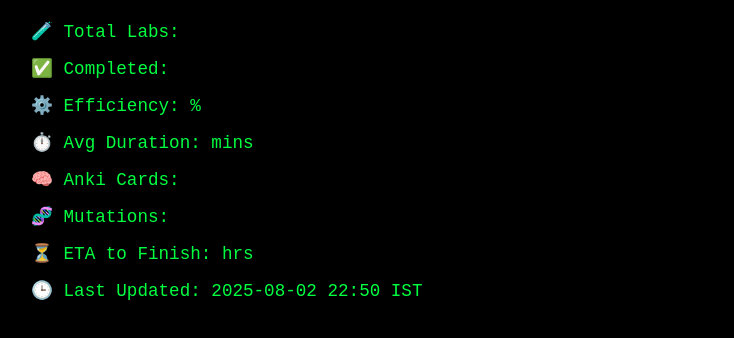
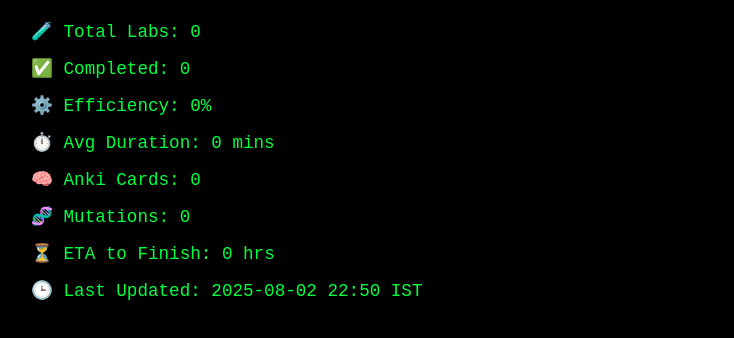
Before and after one commit to TheLyceumofBlackLotus/bl-tier1-pointer, a plain HTML site: page docs/index.html in a window 1280 px wide. Shown: the part 104-442 px from the top of the page, without its empty margins (9-743 px from the left). Drawn offline with Linux system fonts and the light colour scheme.

Commit message:
Update index.html

```diff
--- a/docs/index.html
+++ b/docs/index.html
@@ -33,20 +33,24 @@
   <div class="metric">🕒 Last Updated: <span id="lastUpdated">Loading...</span></div>
 
   <script>
-    fetch("https://thelyceumofblacklotus.github.io/bl-tier1-pointer/summary.json")
-      .then(response => response.json())
+    fetch("./summary.json", { cache: "no-cache" })
+      .then(response => {
+        if (!response.ok) throw new Error("Fetch failed");
+        return response.json();
+      })
       .then(data => {
-        document.getElementById("totalLabs").textContent = data.total_labs;
-        document.getElementById("completed").textContent = data.completed;
-        document.getElementById("efficiency").textContent = data.efficiency;
-        document.getElementById("avgDuration").textContent = data.average_duration_mins;
-        document.getElementById("ankiCards").textContent = data.anki_cards_total;
-        document.getElementById("mutations").textContent = data.mutations_tracked;
-        document.getElementById("eta").textContent = data.eta_hours_to_finish;
-        document.getElementById("lastUpdated").textContent = data.last_updated;
+        document.getElementById("totalLabs").textContent = data.total_labs || "0";
+        document.getElementById("completed").textContent = data.completed || "0";
+        document.getElementById("efficiency").textContent = data.efficiency || "0";
+        document.getElementById("avgDuration").textContent = data.average_duration_mins || "0";
+        document.getElementById("ankiCards").textContent = data.anki_cards_total || "0";
+        document.getElementById("mutations").textContent = data.mutations_tracked || "0";
+        document.getElementById("eta").textContent = data.eta_hours_to_finish || "0";
+        document.getElementById("lastUpdated").textContent = data.last_updated || "N/A";
       })
       .catch(err => {
         document.body.innerHTML += "<p style='color: red;'>❌ Failed to load summary.json</p>";
+        console.error("Dashboard fetch error:", err);
       });
   </script>
 </body>
```
